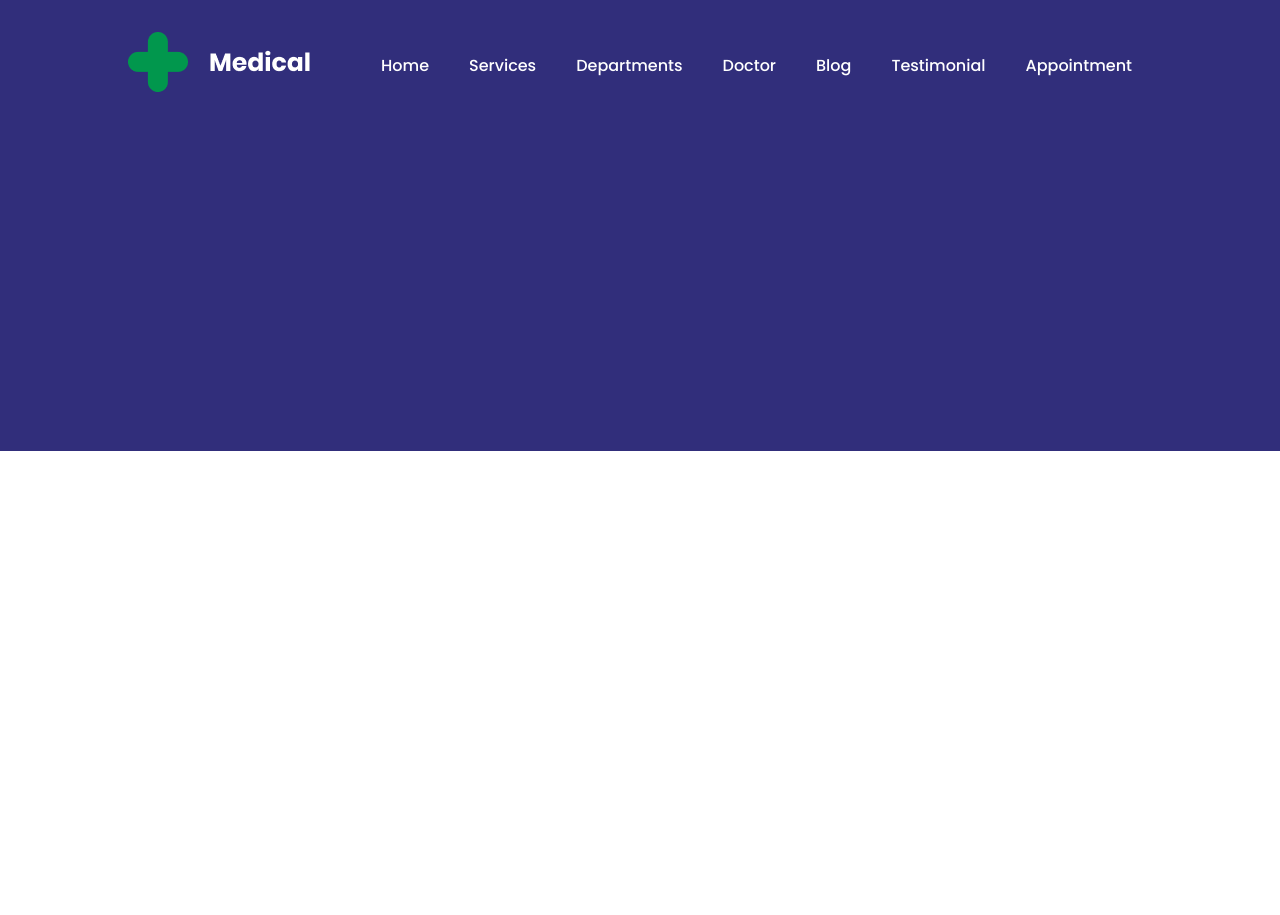
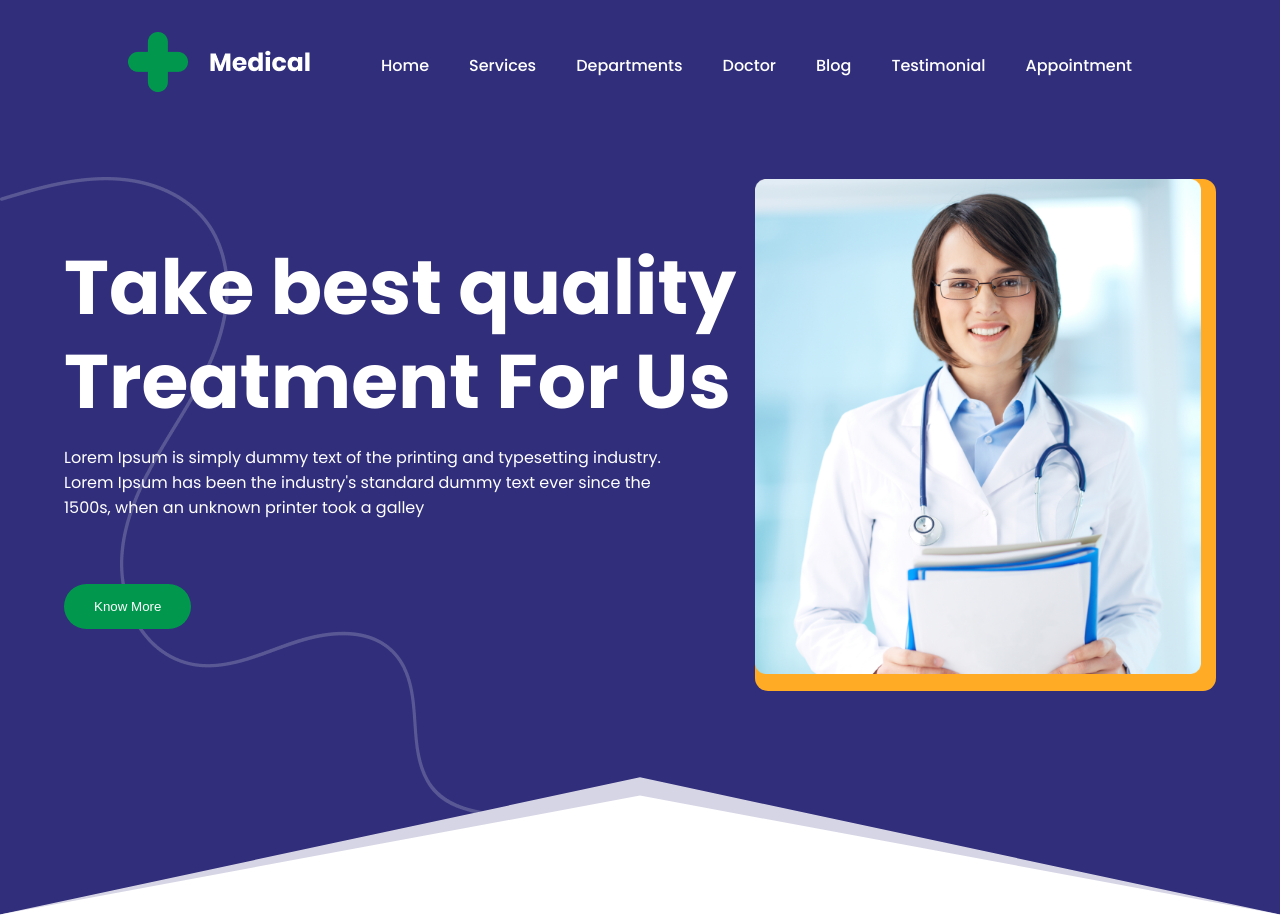
Before and after one commit to tusharahmmed/medical-center, a React (Create React App) app: page / in a window 1280 px wide. Before the commit the page ends 800 px from the top, so only its background shows below. Built offline with nearby package versions, Linux system fonts and the light colour scheme.

Commit message:
add heroSection

```diff
--- a/src/index.css
+++ b/src/index.css
@@ -2,13 +2,10 @@
   margin: 0;
   padding: 0;
   scroll-behavior: smooth;
+  box-sizing: border-box;
 }
 body {
   font-family: 'Poppins', sans-serif;
-}
-
-.section-side-padding{
-  padding: 0 10%;
 }
 
 :root{
@@ -17,3 +14,13 @@ body {
   --title-color: #110F46;
   --subtitle-color: #454E65;
 }
+
+.section-side-padding{
+  padding: 0 10%;
+}
+
+@media screen {
+  .section-side-padding{
+    padding: 0 5%;
+  }
+}
--- a/src/views/components/Home/HeaderContainer/HeaderContainer.js
+++ b/src/views/components/Home/HeaderContainer/HeaderContainer.js
@@ -1,6 +1,8 @@
 import React from 'react';
 import styled from 'styled-components';
+import { device } from '../../../../utils/screenSize';
 import Header from './Header/Header';
+import HeroSection from './HeroSection/HeroSection';
 
 
 
@@ -9,6 +11,7 @@ const HeaderContainer = () => {
         <Container>
             <Wraper>
                 <Header />
+                <HeroSection />
             </Wraper>
         </Container>
     );
@@ -26,14 +29,19 @@ export default HeaderContainer;
 
 
 const Container = styled.header`
-// background: #D6D5E5;
-// clip-path: polygon(0% 0%, 100% 0%, 100% 100%, 50% 75%, 0% 100%);
+background: #D6D5E5;
+clip-path: polygon(0% 0%, 100% 0%, 100% 100%, 50% 87%, 0% 100%);
+
+@media ${device.pad}{
+    clip-path: polygon(0% 0%, 100% 0%, 100% 100%, 50% 95%, 0% 100%);
+}
 
 `;
 const Wraper = styled.div`
 background: var(--section-background);
-// clip-path: polygon(0% 0%, 100% 0%, 100% 100%, 50% 70%, 0% 100%);
-padding-bottom: 20rem;
-// background-image: url("/img/line.png");
-// background-repeat: no-repeat;
+clip-path: polygon(0% 0%, 100% 0%, 100% 100%, 50% 85%, 0% 100%);
+
+@media ${device.pad}{
+    clip-path: polygon(0% 0%, 100% 0%, 100% 100%, 50% 92%, 0% 100%);
+}
 `;
--- a/src/views/components/Home/HeaderContainer/HeroSection/HeroSection.js
+++ b/src/views/components/Home/HeaderContainer/HeroSection/HeroSection.js
@@ -1,11 +1,114 @@
 import React from 'react';
+import styled from 'styled-components';
+import { device } from '../../../../../utils/screenSize';
 
 const HeroSection = () => {
     return (
-        <div>
-
-        </div>
+        <Container className='section-side-padding'>
+            <LeftSide>
+                <Title>Take best quality Treatment For Us</Title>
+                <Description>Lorem Ipsum is simply dummy text of the printing and typesetting industry. Lorem Ipsum has been the industry's standard dummy text ever since the 1500s, when an unknown printer took a galley</Description>
+                <Button>Know More</Button>
+            </LeftSide>
+            <RightSide>
+                <img src="/img/hero.png" alt="doctor" />
+            </RightSide>
+        </Container>
     );
 };
 
 export default HeroSection;
+
+
+
+
+
+
+
+const Container = styled.section`
+display: flex;
+padding-top: 3rem;
+align-items: center;
+
+background-image: url("img/line.png");
+background-repeat: no-repeat;
+background-position: bottom left;
+padding-bottom: 14rem;
+
+@media ${device.pad}{
+    flex-direction: column;
+}
+@media ${device.mobile}{
+    padding-top: 1rem;
+    padding-bottom: 8rem;
+}
+`;
+
+
+
+const LeftSide = styled.div`
+width: 60%;
+
+@media ${device.pad}{
+    width: 100%;
+    margin-bottom: 3rem;
+}
+`;
+const Title = styled.h1`
+font-size: 76px;
+color: #fff;
+font-weight: 700;
+line-height: 94px;
+width: 98%;
+
+@media ${device.laptop}{
+    font-size: 50px;
+    line-height: 80px;
+}
+@media ${device.mobile}{
+    font-size: 30px;
+    line-height: 45px;
+}
+`;
+const Description = styled.p`
+font-size: 16px;
+padding: 1rem 0rem 4rem;
+color: #fff;
+width: 90%;
+
+@media ${device.laptop}{
+    padding: 1rem 0rem 2rem;
+}
+`;
+const Button = styled.button`
+width: 162px
+height: 58px;
+margin: auto;
+padding: 15px 30px;
+background: var(--button-background);
+outline-none;
+border: none;
+color: #fff;
+font-wight: 500;
+border-radius: 999px;
+cursor: pointer;
+`;
+
+
+
+const RightSide = styled.div`
+width: 40%;
+background: #FFAB25;
+padding-right: 15px;
+padding-bottom: 10px;
+border-radius: 13px;
+
+
+@media ${device.pad}{
+    width: 100%;
+}
+img{
+    width: 100%;
+
+}
+`;
```
